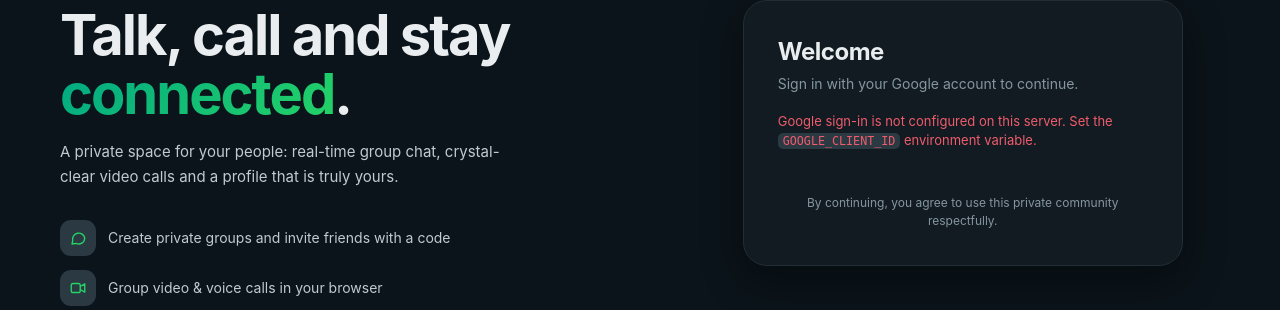
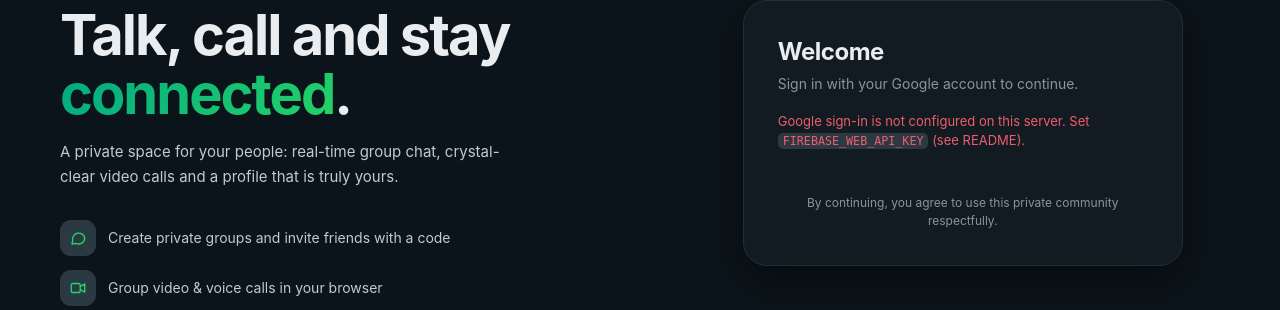
Before and after one commit to sritzone/private-chat-free, a Flask app: page / in a window 1280 px wide. Shown: the part 267-577 px from the top of the page. Run offline with Flask 3, Linux system fonts and the light colour scheme; parts of the project's set-up code (start-up, migrations or seed data) failed here and were passed over.

Commit message:
Update code

```diff
--- a/app.py
+++ b/app.py
@@ -7,7 +7,7 @@ Performance design
   * Avatars are served as cacheable images instead of being embedded in every message.
 
 Security design
-  * Google sign-in only (ID token verified on the server). One active login per account.
+  * Firebase Authentication (Google provider); the Firebase ID token is verified on the server. One active login per account.
   * Groups: private, joined with an invite code. Login/group rate limits, strict avatar validation, CSP and security headers.
 
 Run on a single worker/process (state is kept in memory).
@@ -46,8 +46,10 @@ AUTH_RECHECK = 300                           # seconds a verified token is trust
 HISTORY_SEND = 100                           # messages sent to a client on connect
 CACHE_LIMIT = 200                            # messages kept in memory
 MAX_AVATAR_BYTES = 300_000
-GOOGLE_CLIENT_ID = os.environ.get("GOOGLE_CLIENT_ID", "").strip()
-DEV_LOGIN = os.environ.get("LOCAL_DEV") == "1" and not GOOGLE_CLIENT_ID   # local testing only
+FIREBASE_WEB_API_KEY = os.environ.get("FIREBASE_WEB_API_KEY", "").strip()      # Firebase console > Project settings > Web app
+FIREBASE_AUTH_DOMAIN = os.environ.get("FIREBASE_AUTH_DOMAIN", "").strip()      # default: <project_id>.firebaseapp.com
+FIREBASE_PROJECT_ID = os.environ.get("FIREBASE_PROJECT_ID", "").strip()
+DEV_LOGIN = os.environ.get("LOCAL_DEV") == "1" and not FIREBASE_WEB_API_KEY   # local testing only
 MAX_GROUPS_OWNED, MAX_GROUPS_JOINED, MAX_MEMBERS = 10, 30, 50
 CODE_ALPHABET = "ABCDEFGHJKLMNPQRSTUVWXYZ23456789"
 REACTIONS = ("👍", "❤️", "😂", "😮", "😢", "🔥")
@@ -359,6 +361,12 @@ def build_store():
 
 
 store = build_store()
+if not FIREBASE_PROJECT_ID:
+    try:
+        FIREBASE_PROJECT_ID = json.loads(os.environ.get("FIREBASE_SERVICE_ACCOUNT_JSON", "") or "{}").get("project_id", "")
+    except ValueError:
+        FIREBASE_PROJECT_ID = ""
+FIREBASE_AUTH_ON = bool(FIREBASE_WEB_API_KEY and store.kind == "firestore")
 io_pool = ThreadPoolExecutor(max_workers=6, thread_name_prefix="persist")
 seq_pool = ThreadPoolExecutor(max_workers=1, thread_name_prefix="persist-seq")
 
@@ -887,10 +895,11 @@ def add_headers(resp):
         nonce = g.get("nonce")
         if nonce:
             resp.headers["Content-Security-Policy"] = (
-                "default-src 'self'; script-src 'self' 'nonce-%s' https://accounts.google.com/gsi/client; "
-                "style-src 'self' 'unsafe-inline' https://accounts.google.com/gsi/style; "
+                "default-src 'self'; script-src 'self' 'nonce-%s' https://www.gstatic.com/firebasejs/ https://apis.google.com; "
+                "style-src 'self' 'unsafe-inline'; "
                 "img-src 'self' data: blob:; media-src 'self' blob:; "
-                "connect-src 'self' ws: wss: https://accounts.google.com/gsi/; frame-src https://accounts.google.com/gsi/; "
+                "connect-src 'self' ws: wss: https://identitytoolkit.googleapis.com https://securetoken.googleapis.com https://www.googleapis.com; "
+                "frame-src https://*.firebaseapp.com https://accounts.google.com; "
                 "font-src 'self'; object-src 'none'; base-uri 'none'; form-action 'self'; frame-ancestors 'none'" % nonce)
     return resp
 
@@ -900,7 +909,9 @@ def add_headers(resp):
 def home():
     g.nonce = secrets.token_urlsafe(12)
     boot = {"title": ROOM_TITLE, "rtc": rtc_config(), "reactions": list(REACTIONS),
-            "google_client_id": GOOGLE_CLIENT_ID, "dev_login": DEV_LOGIN}
+            "firebase": ({"apiKey": FIREBASE_WEB_API_KEY, "projectId": FIREBASE_PROJECT_ID,
+                          "authDomain": FIREBASE_AUTH_DOMAIN or ("%s.firebaseapp.com" % FIREBASE_PROJECT_ID)} if FIREBASE_AUTH_ON else None),
+            "dev_login": DEV_LOGIN}
     return render_template("index.html", room_title=ROOM_TITLE, boot=boot, nonce=g.nonce)
 
 
@@ -925,19 +936,12 @@ def avatar(uid):
     return resp
 
 
-_g_request = None
-
-
-def verify_google(credential):
-    """Verify a Google Identity Services ID token and return its claims."""
-    global _g_request
-    from google.auth.transport import requests as g_requests
-    from google.oauth2 import id_token
-    if _g_request is None:
-        _g_request = g_requests.Request()
-    info = id_token.verify_oauth2_token(credential, _g_request, GOOGLE_CLIENT_ID)
-    if info.get("iss") not in ("accounts.google.com", "https://accounts.google.com"):
-        raise ValueError("bad issuer")
+def verify_firebase(id_token):
+    """Verify a Firebase Authentication ID token (Google provider) and return its claims."""
+    from firebase_admin import auth
+    info = auth.verify_id_token(id_token)
+    if (info.get("firebase") or {}).get("sign_in_provider") != "google.com":
+        raise ValueError("not a Google sign-in")
     if not info.get("email_verified"):
         raise ValueError("email not verified")
     return info
@@ -979,27 +983,27 @@ def finish_login(key, name, username, email="", picture=""):
 
 @app.post("/api/google")
 def google_login():
+    """Body: {credential: <Firebase ID token>} obtained after signInWithPopup(GoogleAuthProvider)."""
     if not login_gate.hit("g|" + (request.remote_addr or "?"), 20, 300):
         return api_error("Too many attempts. Please wait a few minutes and try again.", 429)
-    if not GOOGLE_CLIENT_ID:
+    if not FIREBASE_AUTH_ON:
         return api_error("Google sign-in is not configured on this server.", 503)
     cred = str(body().get("credential") or "")
-    if not cred or len(cred) > 4096:
+    if not cred or len(cred) > 8192:
         return api_error("Google sign-in failed. Please try again.", 401)
     try:
-        info = verify_google(cred)
+        info = verify_firebase(cred)
     except Exception as exc:
-        log.info("google token rejected: %s", exc)
+        log.info("firebase token rejected: %s", exc)
         return api_error("Google sign-in failed. Please try again.", 401)
     email = str(info.get("email") or "")
-    handle = re.sub(r"[^A-Za-z0-9_.]", "", email.split("@")[0])[:20] or "member"
-    name = clean_spaces(info.get("name")) or handle
-    return finish_login("g_" + str(info["sub"]), name, "", email, str(info.get("picture") or ""))
+    name = clean_spaces(info.get("name")) or re.sub(r"[^A-Za-z0-9_.]", "", email.split("@")[0])[:20] or "Member"
+    return finish_login("fb_" + str(info["uid"]), name, "", email, str(info.get("picture") or ""))
 
 
 @app.post("/api/dev-login")
 def dev_login():
-    """Local testing only (LOCAL_DEV=1 and no GOOGLE_CLIENT_ID). Never available in production."""
+    """Local testing only (LOCAL_DEV=1 and no FIREBASE_WEB_API_KEY). Never available in production."""
     if not DEV_LOGIN:
         return api_error("Not found", 404)
     name = clean_spaces(body().get("name"))[:40]
--- a/static/css/app.css
+++ b/static/css/app.css
@@ -415,3 +415,5 @@ html[data-theme=light] .to-bottom{background:#fff}
 .gi-members b{font-weight:500;display:block}.gi-members small{color:var(--muted)}
 .g-wrap{display:flex;justify-content:center;margin:20px 0 8px;min-height:44px}.g-wrap.busy{opacity:.55;pointer-events:none}
 .auth-card code{font-size:.9em;background:var(--surface-3);padding:1px 5px;border-radius:5px}
+.g-btn{display:inline-flex;align-items:center;justify-content:center;gap:12px;width:100%;max-width:320px;height:48px;border-radius:999px;border:1px solid #dadce0;background:#fff;color:#1f1f1f;font-weight:600;font-size:15px;transition:box-shadow .15s,background .15s}
+.g-btn:hover{background:#f8f9fa;box-shadow:0 1px 4px rgba(0,0,0,.25)}.g-btn svg{width:20px;height:20px}
--- a/static/js/app.js
+++ b/static/js/app.js
@@ -149,25 +149,52 @@ function applyTheme(t) {
 
 /* ------------------------------------------------------------------ auth (Google only) */
 function showError(msg) { $('authError').textContent = msg || ''; }
-async function onGoogleCredential(resp) {
-  if (!resp || !resp.credential) return showError('Google sign-in was cancelled.');
-  showError(''); $('googleWrap').classList.add('busy');
-  try { enter(await api('google', { credential: resp.credential })); }
-  catch (err) { showError(err.message); }
+const FB_VER = '10.14.1';
+function loadScript(src) {
+  return new Promise((res, rej) => {
+    const el = h('script', { src }); el.onload = res; el.onerror = () => rej(new Error('Could not load Google sign-in. Check your connection and refresh.'));
+    document.head.append(el);
+  });
+}
+async function initFirebase() {
+  if (S.fb) return S.fb;
+  await loadScript('https://www.gstatic.com/firebasejs/' + FB_VER + '/firebase-app-compat.js');
+  await loadScript('https://www.gstatic.com/firebasejs/' + FB_VER + '/firebase-auth-compat.js');
+  if (!firebase.apps.length) firebase.initializeApp(BOOT.firebase);
+  return (S.fb = firebase.auth());
+}
+async function finishFirebase(user) {
+  const token = await user.getIdToken();
+  try { await S.fb.signOut(); } catch (e) {}      // our own session takes over from here
+  enter(await api('google', { credential: token }));
+}
+async function loadGoogle() {
+  if (!BOOT.firebase || S.gsi) return;
+  S.gsi = true;
+  try {
+    const auth = await initFirebase();
+    const r = await auth.getRedirectResult();    // returns here after a redirect sign-in (some mobile browsers)
+    if (r && r.user) { $('googleWrap').classList.add('busy'); await finishFirebase(r.user); }
+  } catch (e) { showError(e.message && !e.code ? e.message : 'Google sign-in failed. Please try again.'); S.gsi = false; }
   finally { $('googleWrap').classList.remove('busy'); }
 }
-function loadGoogle() {
-  if (!BOOT.google_client_id || S.gsi) return;
-  S.gsi = true;
-  const s = h('script', { src: 'https://accounts.google.com/gsi/client', async: true, defer: true });
-  s.onload = () => {
-    try {
-      google.accounts.id.initialize({ client_id: BOOT.google_client_id, callback: onGoogleCredential, ux_mode: 'popup', auto_select: false, cancel_on_tap_outside: true });
-      google.accounts.id.renderButton($('googleBtn'), { type: 'standard', theme: document.documentElement.dataset.theme === 'light' ? 'outline' : 'filled_black', size: 'large', shape: 'pill', text: 'continue_with', logo_alignment: 'left', width: 300 });
-    } catch (e) { showError('Could not start Google sign-in.'); }
-  };
-  s.onerror = () => { S.gsi = false; showError('Could not load Google sign-in. Check your connection and refresh.'); };
-  document.head.append(s);
+async function onGoogleClick() {
+  showError(''); $('googleWrap').classList.add('busy');
+  try {
+    const auth = await initFirebase(), provider = new firebase.auth.GoogleAuthProvider();
+    provider.setCustomParameters({ prompt: 'select_account' });
+    try { const r = await auth.signInWithPopup(provider); await finishFirebase(r.user); }
+    catch (e) {
+      if (e.code === 'auth/popup-blocked' || e.code === 'auth/operation-not-supported-in-this-environment') { await auth.signInWithRedirect(provider); return; }
+      throw e;
+    }
+  } catch (e) {
+    const c = e && e.code;
+    if (c === 'auth/popup-closed-by-user' || c === 'auth/cancelled-popup-request') showError('Sign-in was cancelled.');
+    else if (c === 'auth/unauthorized-domain') showError('This website address is not allowed yet. Add it under Firebase Authentication > Settings > Authorized domains.');
+    else if (c === 'auth/operation-not-allowed') showError('Google sign-in is not enabled in Firebase Authentication.');
+    else showError(e && !c ? e.message : 'Google sign-in failed. Please try again.');
+  } finally { $('googleWrap').classList.remove('busy'); }
 }
 async function devLogin(e) {
   e.preventDefault();
@@ -180,9 +207,9 @@ async function devLogin(e) {
 }
 function showAuth() {
   $('splash').hidden = true; $('app').hidden = true; $('auth').hidden = false;
-  $('googleWrap').hidden = !BOOT.google_client_id;
+  $('googleWrap').hidden = !BOOT.firebase;
   $('devForm').hidden = !BOOT.dev_login;
-  $('noAuth').hidden = !!(BOOT.google_client_id || BOOT.dev_login);
+  $('noAuth').hidden = !!(BOOT.firebase || BOOT.dev_login);
   loadGoogle();
 }
 function enter(data) {
@@ -1005,6 +1032,7 @@ function init() {
   renderControls();
 
   $('devForm').addEventListener('submit', devLogin);
+  $('googleBtn').onclick = onGoogleClick;
   S.pendingJoin = (new URLSearchParams(location.search).get('join') || '').replace(/[^A-Za-z0-9]/g, '').toUpperCase().slice(0, 12);
 
   $('menuBtn').onclick = openSide; $('sideClose').onclick = closeSide; $('scrim').onclick = closeSide;
--- a/templates/index.html
+++ b/templates/index.html
@@ -32,13 +32,13 @@
   <section class="auth-card">
     <h2 id="authTitle">Welcome</h2>
     <p class="sub" id="authDesc">Sign in with your Google account to continue.</p>
-    <div class="g-wrap" id="googleWrap" hidden><div id="googleBtn"></div></div>
+    <div class="g-wrap" id="googleWrap" hidden><button class="g-btn" id="googleBtn" type="button"><svg viewBox="0 0 48 48" aria-hidden="true"><path fill="#EA4335" d="M24 9.5c3.5 0 6.6 1.2 9.1 3.6l6.8-6.8C35.8 2.4 30.3 0 24 0 14.6 0 6.5 5.4 2.6 13.2l7.9 6.1C12.4 13.6 17.7 9.5 24 9.5z"/><path fill="#4285F4" d="M46.5 24.5c0-1.6-.1-3.1-.4-4.5H24v9h12.7c-.6 3-2.3 5.5-4.8 7.2l7.6 5.9c4.4-4.1 7-10.1 7-17.6z"/><path fill="#FBBC05" d="M10.5 28.7A14.5 14.5 0 0 1 9.5 24c0-1.6.3-3.2.9-4.7l-7.9-6.1A24 24 0 0 0 0 24c0 3.9.9 7.5 2.6 10.8l7.9-6.1z"/><path fill="#34A853" d="M24 48c6.5 0 11.9-2.1 15.9-5.8l-7.6-5.9c-2.1 1.4-4.9 2.3-8.3 2.3-6.3 0-11.6-4.1-13.5-9.8l-7.9 6.1C6.5 42.6 14.6 48 24 48z"/></svg><span>Continue with Google</span></button></div>
     <form id="devForm" hidden novalidate>
-      <div class="note-box"><span class="ico" data-ico="shield"></span><span>Local testing only: Google sign-in is off because <code>GOOGLE_CLIENT_ID</code> is not set.</span></div>
+      <div class="note-box"><span class="ico" data-ico="shield"></span><span>Local testing only: Google sign-in is off because the Firebase web keys are not set.</span></div>
       <label class="field"><span>Test name</span><input id="devName" placeholder="e.g. Ridwan" maxlength="40" autocomplete="off"></label>
       <button class="btn primary lg block" id="devBtn" type="submit"><span class="spin"></span><span class="label">Continue (test)</span></button>
     </form>
-    <p class="err" id="noAuth" hidden>Google sign-in is not configured on this server. Set the <code>GOOGLE_CLIENT_ID</code> environment variable.</p>
+    <p class="err" id="noAuth" hidden>Google sign-in is not configured on this server. Set <code>FIREBASE_WEB_API_KEY</code> (see README).</p>
     <div class="err" id="authError" role="alert"></div>
     <p class="fine">By continuing, you agree to use this private community respectfully.</p>
   </section>
```
Also changed, not shown: README.md.
